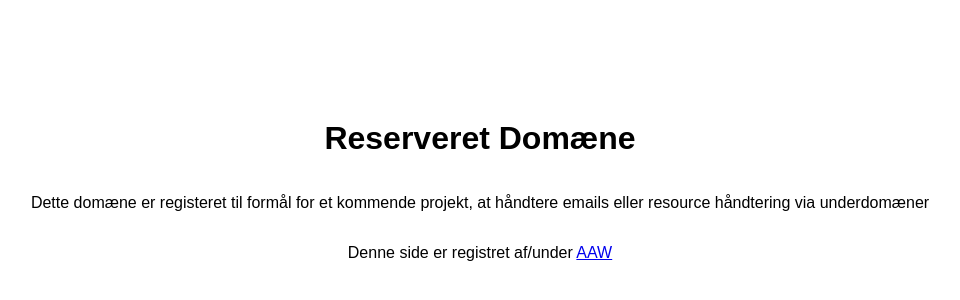
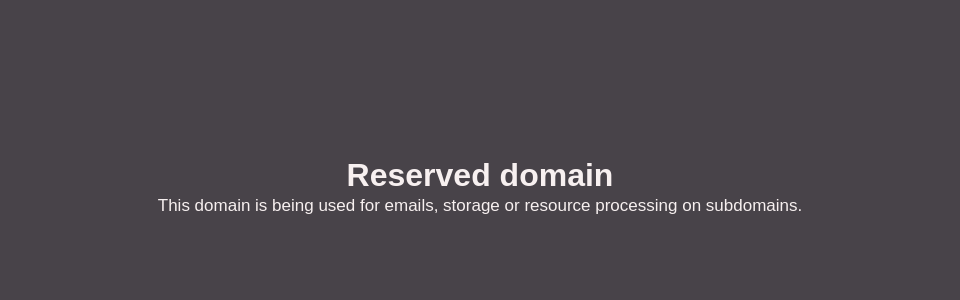
Before and after one commit to aawnu/www-reserver, a plain HTML site: page index.html in a window 1280 px wide. Shown: the part 220-520 px from the top of the page, without its empty margins (160-1120 px from the left). Drawn offline with Linux system fonts and the light colour scheme.

Commit message:
Update text to remove personal details

```diff
--- a/index.html
+++ b/index.html
@@ -6,7 +6,7 @@
         <meta http-equiv="X-UA-Compatible" content="IE=edge">
         <meta name="viewport" content="width=device-width, initial-scale=1.0">
         <meta name="robots" content="noindex, nofollow">
-        <title>Reserveret domæne af AAW.nu</title>
+        <title>Reserved domain</title>
 
         <style>
             body {
@@ -16,14 +16,29 @@
                 justify-content: center;
                 align-items: center;
                 font-family: Arial, Helvetica, sans-serif;
+                background-color: #484349;
+                color: #F7F0F0;
+                font-size: 17px;
+            }
+
+            h1 {
+                font-size: 2rem;
+                line-height: 1.1em;
+                margin: 0;
+                padding: 0;
+            }
+
+            p {
+                line-height: 1.5em;
+                margin: 0;
+                padding: 0;
             }
         </style>
     </head>
 
     <body>
-        <h1>Reserveret Domæne</h1>
-        <p>Dette domæne er registeret til formål for et kommende projekt, at håndtere emails eller resource håndtering via underdomæner</p>
-        <p>Denne side er registret af/under <a href="http://aaw.nu" target="_blank" rel="noopener noreferrer">AAW</a></p>
+        <h1>Reserved domain</h1>
+        <p>This domain is being used for emails, storage or resource processing on subdomains.</p>
     </body>
 
 </html>
```
